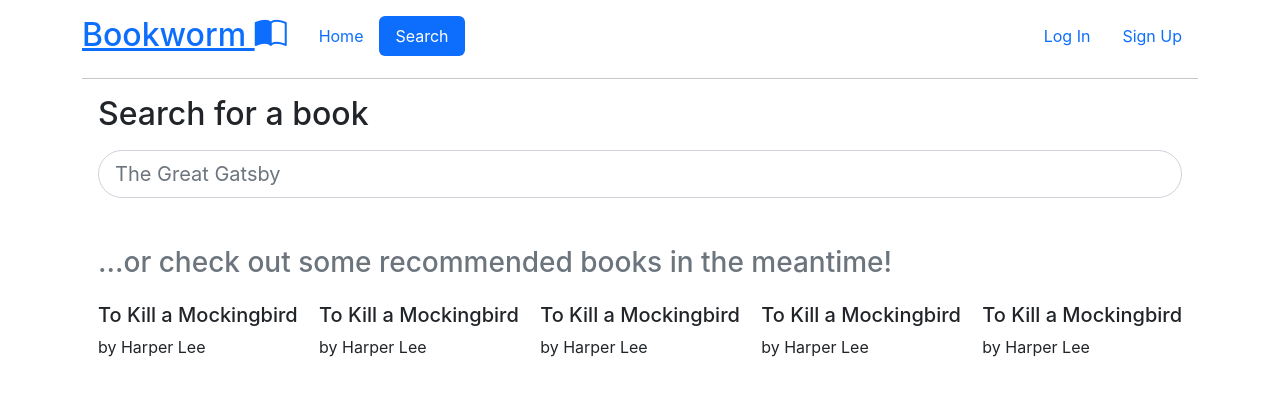
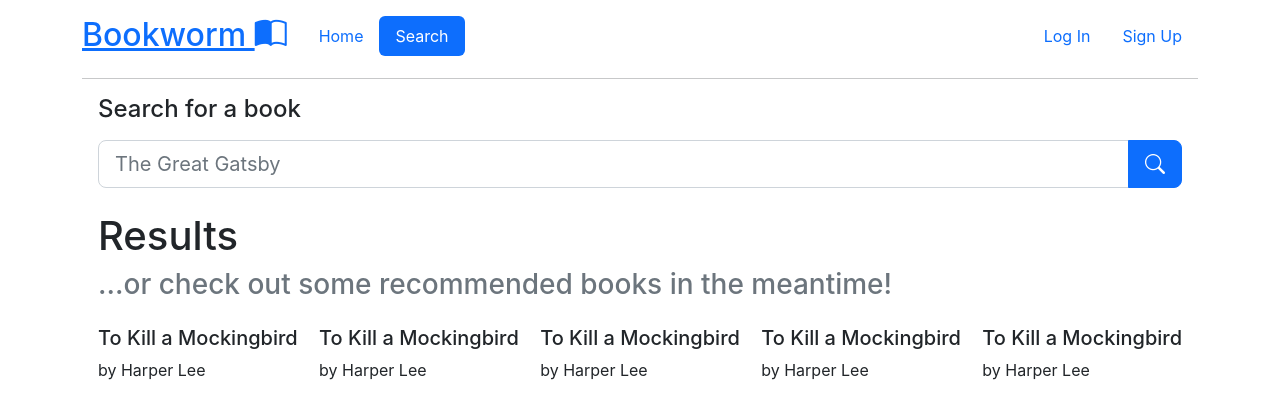
Before and after one commit to rachelqdao/CS5610FinalProject, a React (Create React App) app: page /search in a window 1280 px wide. Shown: the top 418 px of the page. Built offline with nearby package versions, Linux system fonts and the light colour scheme.

Commit message:
implemented search functionality, added folders for services and thunks

```diff
--- a/package.json
+++ b/package.json
@@ -3,13 +3,16 @@
   "version": "0.1.0",
   "private": true,
   "dependencies": {
+    "@reduxjs/toolkit": "^1.9.0",
     "@testing-library/jest-dom": "^5.16.5",
     "@testing-library/react": "^13.4.0",
     "@testing-library/user-event": "^13.5.0",
+    "axios": "^1.1.3",
     "bootstrap": "^5.2.2",
     "bootstrap-icons": "^1.9.1",
     "react": "^18.2.0",
     "react-dom": "^18.2.0",
+    "react-redux": "^8.0.5",
     "react-router-dom": "^6.4.3",
     "react-scripts": "5.0.1",
     "web-vitals": "^2.1.4"
--- a/src/App.js
+++ b/src/App.js
@@ -6,8 +6,19 @@ import NavigationBar from "./bookworm/navigation";
 import RegistrationComponent from "./bookworm/registration";
 import SearchComponent from "./bookworm/search";
 
+import {Provider} from "react-redux"
+import {configureStore} from "@reduxjs/toolkit";
+import SearchReducer from "./bookworm/search/search-reducer";
+
+const store = configureStore({
+    reducer: {
+        books: SearchReducer
+    }
+})
+
 function App() {
     return (
+        <Provider store={store}>
             <BrowserRouter>
                 <div className={'container'}>
                     <div className={"pt-3"}>
@@ -24,6 +35,7 @@ function App() {
                     </Routes>
                 </div>
             </BrowserRouter>
+        </Provider>
     );
 }
 
--- a/src/bookworm/registration/index.js
+++ b/src/bookworm/registration/index.js
@@ -43,11 +43,18 @@ const RegistrationComponent = () => {
                         </div>
 
                         <div>
-                            <input type={"radio"} name={"user"}/>
+                            <input type={"radio"} name={"user"} id={"userRadio"} className={"me-1"}/>
+                            <label htmlFor="userRadio"> {"I am a user"}</label>
                         </div>
 
                         <div>
-                            <input type={"radio"} name={"user"}/>
+                            <input type={"radio"} name={"user"} id={"authorRadio"} className={"me-1"}/>
+                            <label htmlFor="authorRadio"> {"I am an author"}</label>
+                        </div>
+
+                        <div>
+                            <input type={"radio"} name={"user"} id={"adminRadio"} className={"me-1"}/>
+                            <label htmlFor="authorRadio"> {"I am an admin"}</label>
                         </div>
                     </div>
 
@@ -56,7 +63,6 @@ const RegistrationComponent = () => {
                             <span className="text-white">Sign Up</span>
                         </button>
                     </div>
-
                 </div>
 
                 <hr/>
@@ -65,7 +71,6 @@ const RegistrationComponent = () => {
                     {"Already have an account? "}
                     <Link to={"/login"}>Log in here!</Link>
                 </span>
-
             </div>
         </div>
 
--- a/src/bookworm/search/index.js
+++ b/src/bookworm/search/index.js
@@ -1,12 +1,14 @@
 import React from "react";
+import ResultsComponent from "./results"
+import SearchFieldComponent from "./search-field";
 
 const SearchComponent = () => {
     return (
         <div className={"px-3"}>
-            <div className={"pb-5 justify-content-center"}>
-                <label htmlFor="username" className="form-label"><h2>Search for a book</h2></label>
-                <input type="text" id="username" className="form-control form-control-lg rounded-pill"
-                       placeholder="The Great Gatsby"/>
+            <SearchFieldComponent/>
+            <div>
+                <ResultsComponent/>
+
             </div>
 
 
--- /dev/null
+++ b/src/bookworm/search/results.js
@@ -0,0 +1,4 @@
+const ResultsComponent = () => {
+    return (<h1>Results</h1>)
+}
+export default ResultsComponent
--- /dev/null
+++ b/src/bookworm/search/search-field.js
@@ -0,0 +1,52 @@
+import React, {useState} from "react";
+import {useDispatch, useSelector} from "react-redux";
+import {findBookBySearchTermThunk} from "../../services/bookworm-thunks";
+
+const SearchFieldComponent = () => {
+
+    const [searchTerms, setSearchTerms] = useState('')
+    const {books, loading} = useSelector((state) => state.books)
+
+    const dispatch = useDispatch()
+
+    return(
+        <div>
+            <div className={"pb-2"}>
+                <label htmlFor="username" className="form-label"><h4>Search for a book</h4></label>
+                <div className={"input-group input-group-lg"}>
+                    <input
+                        type="text"
+                        id="username"
+                        className="form-control"
+                        onChange={(e) =>
+                            {setSearchTerms(e.target.value)}
+                        }
+                        onKeyDown={(e) => {
+                            if (e.key === 'Enter') {
+                                dispatch(findBookBySearchTermThunk(searchTerms))
+                            }
+                        }}
+                        placeholder="The Great Gatsby"/>
+                    <button
+                        className="btn btn-primary"
+                        onClick={() => {
+                                dispatch(findBookBySearchTermThunk(searchTerms))
+                            }
+                        }>
+                        <i className="bi bi-search"></i>
+                    </button>
+                </div>
+            </div>
+
+            <ul>
+                {
+                    books && books.map((book =>
+                        <li key={book.id} className="list-group-item"> {book.volumeInfo.title}
+                        </li>))
+                }
+            </ul>
+        </div>
+    )
+
+}
+export default SearchFieldComponent
--- /dev/null
+++ b/src/bookworm/search/search-reducer.js
@@ -0,0 +1,20 @@
+import {createSlice} from "@reduxjs/toolkit";
+import {findBookBySearchTermThunk} from "../../services/bookworm-thunks"
+
+const initialState = {
+    books: [],
+    loading: false
+}
+
+const searchReducer = createSlice({
+    name: 'search',
+    initialState,
+    extraReducers: {
+        [findBookBySearchTermThunk.fulfilled]: (state, action) => {
+                state.books = action.payload
+            }
+        }
+    }
+)
+
+export default searchReducer.reducer
--- /dev/null
+++ b/src/services/bookworm-services.js
@@ -0,0 +1,9 @@
+import axios from "axios";
+
+const SEARCH_URL = 'https://www.googleapis.com/books/v1/volumes?q='
+
+export const findBookBySearchTerm = async (term) => {
+    const response = await axios.get(`${SEARCH_URL}${term}`)
+
+    return response.data.items
+}
--- /dev/null
+++ b/src/services/bookworm-thunks.js
@@ -0,0 +1,8 @@
+import {createAsyncThunk} from "@reduxjs/toolkit"
+import {findBookBySearchTerm} from "./bookworm-services"
+
+export const findBookBySearchTermThunk =
+    createAsyncThunk(
+    'findBookBySearchTerm',
+        async (term) => await findBookBySearchTerm(term)
+)
```
Also changed, not shown: 1 other file (tests, documents, lock files or other folders). Lines whose indentation alone changed are shown as unchanged.
